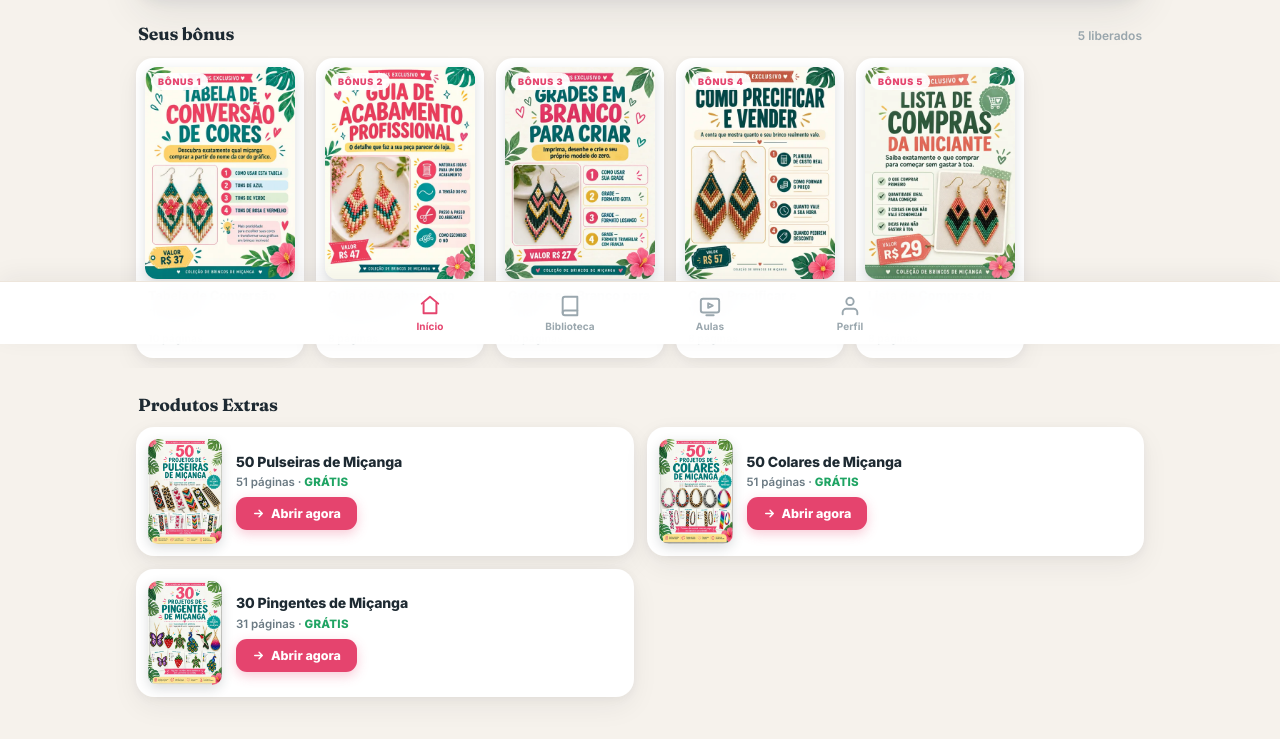
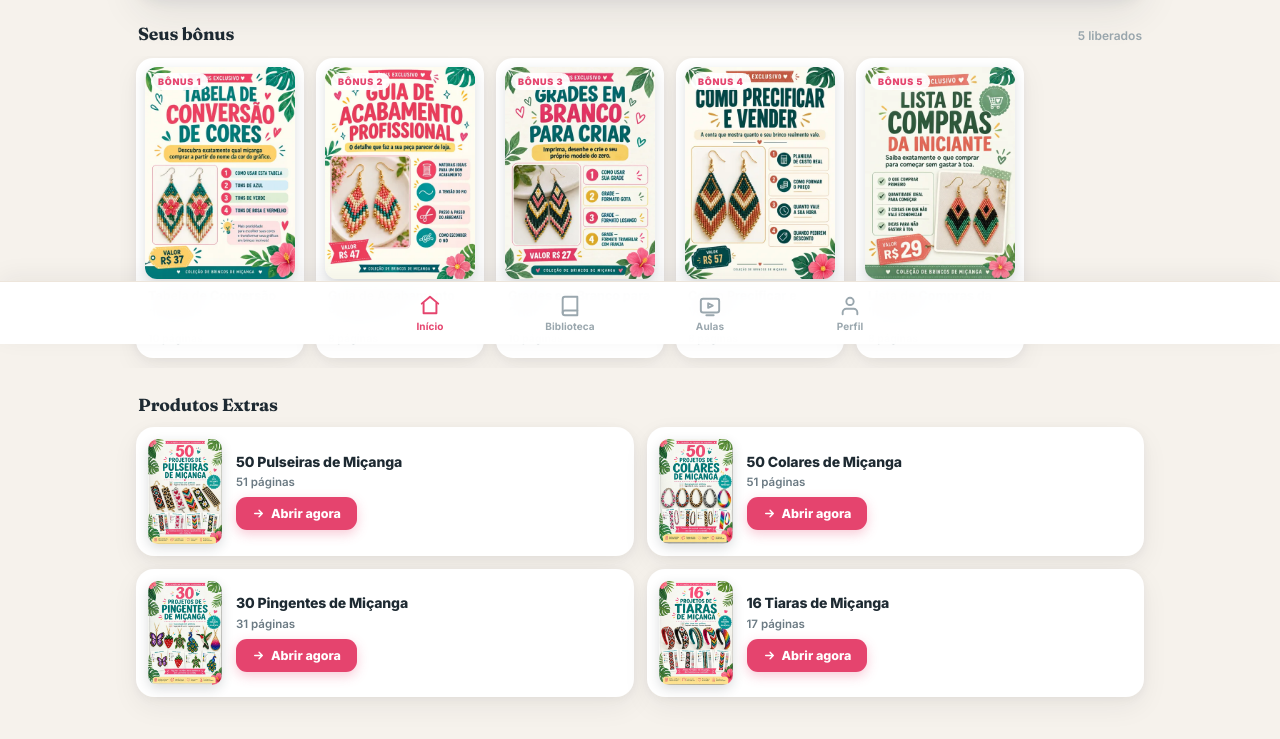
Before and after one commit to heitorcarfran2004/clubedajuh, a plain HTML site: page app.html in a window 1280 px wide. Shown: the part 456-1195 px from the top of the page. Drawn offline with Linux system fonts and the light colour scheme.

Commit message:
Acrescenta as 16 Tiaras aos Produtos Extras e tira a tag GRATIS
Sao quatro extras agora: 50 Pulseiras, 50 Colares, 30 Pingentes e 16 Tiaras,
todos com `liberado: true` e abrindo direto no leitor.

Os cards deixam de mostrar preco enquanto o produto esta liberado: nem GRATIS,
nem valor riscado, so o numero de paginas. Quando `liberado` virar false, o
valor e o botao de checkout voltam sozinhos.

A miniatura dos cards cresceu 20% (62 -> 74 px) e as capas da home foram
regeradas a 520 px, senao borrariam em tela retina.

O rotulo do leitor passa a distinguir os tres casos — Bonus N, Produto extra e
Produto principal. Antes todo extra aparecia como "Produto principal".

Co-Authored-By: Claude Opus 5 <noreply@anthropic.com>

```diff
--- a/app.html
+++ b/app.html
@@ -200,9 +200,6 @@ a{text-decoration:none; color:inherit}
 .selo-cadeado svg{width:32px; height:32px}
 .modulo-travado h3{font-family:var(--serif); font-weight:700; font-size:18px; line-height:1.25}
 .modulo-travado p{font-size:13px; line-height:1.55; color:var(--cinza); margin:9px auto 0; max-width:300px}
-
-/* GRÁTIS no lugar do preço enquanto o produto está liberado */
-.gratis{color:var(--verde); font-weight:800; letter-spacing:.02em}
 
 /* ── perfil ── */
 .cartao-perfil{
@@ -687,15 +684,16 @@ function montarTudo() {
   }).join('');
 
   // ── produtos extras: miniatura à esquerda; nome, páginas e botão empilhados à direita.
-  //    liberado = abre no leitor e mostra GRÁTIS; senão vai para o checkout com o preço ──
+  //    liberado = abre no leitor e nao mostra preco; senao vai para o checkout com o valor ──
   var ofertas = CATALOGO.ofertas.map(function (o) {
     var livre = o.liberado;
     return '<a class="linha toque" href="' + (livre ? '#/ler/' + o.slug : o.checkout) + '">' +
       '<div class="mini"><img src="' + o.capa + '" alt="" loading="lazy" width="74" height="105"></div>' +
       '<div class="dados">' +
         '<h4>' + o.titulo + '</h4>' +
-        '<p class="meta">' + o.paginas + ' páginas · ' +
-          (livre ? '<b class="gratis">GRÁTIS</b>' : '<s>' + o.de + '</s>') + '</p>' +
+        // liberado nao mostra preco nenhum: nem GRATIS, nem valor riscado
+        '<p class="meta">' + o.paginas + ' páginas' +
+          (livre ? '' : ' · <s>' + o.de + '</s>') + '</p>' +
         (livre
           ? '<span class="botao-linha">' + SETA + 'Abrir agora</span>'
           : '<span class="botao-linha">' + SACOLA + 'Adquirir por ' + o.por + '</span>') +
@@ -763,9 +761,12 @@ function abrirLeitor(slug, pag) {
   L.animando = false;
 
   document.getElementById('leitor-titulo').textContent = livro.titulo;
+  // o rotulo diz de onde o material vem: bonus, extra ou o produto principal
   var iBonus = CATALOGO.bonus.indexOf(livro);
+  var eExtra = CATALOGO.ofertas.indexOf(livro) >= 0;
   document.getElementById('leitor-tipo').textContent =
-    (iBonus >= 0 ? 'Bônus ' + (iBonus + 1) : 'Produto principal') + ' · ' + livro.paginas + ' páginas';
+    (iBonus >= 0 ? 'Bônus ' + (iBonus + 1) : eExtra ? 'Produto extra' : 'Produto principal') +
+    ' · ' + livro.paginas + ' páginas';
   document.title = livro.titulo;
   document.getElementById('texto-baixar').textContent =
     'Baixe as ' + livro.paginas + ' páginas em PDF para imprimir os gráficos e consultar ' +
--- a/catalogo.js
+++ b/catalogo.js
@@ -62,6 +62,11 @@ const CATALOGO = {
       paginas: 31, de: 'R$ 27', por: 'R$ 12,90', liberado: true,
       capa: 'assets/capas/pingentes.webp',
       pdf: 'arquivos/30 Pingentes de Micanga.pdf', checkout: 'TROCAR-CHECKOUT-PINGENTES' },
+    { slug: 'tiaras', titulo: '16 Tiaras de Miçanga',
+      sub: 'Arcos forrados de miçanga, do folclórico ao colorido.',
+      paginas: 17, de: 'R$ 27', por: 'R$ 12,90', liberado: true,
+      capa: 'assets/capas/tiaras.webp',
+      pdf: 'arquivos/16 Tiaras de Micanga.pdf', checkout: 'TROCAR-CHECKOUT-TIARAS' },
   ],
 
   // A aba Aulas: o MÓDULO INTEIRO está bloqueado, e a tela mostra só um cadeado e o
```
Also changed, not shown: assets/capas/tiaras.webp (added), assets/livros/tiaras/pag-001.webp (added), assets/livros/tiaras/pag-002.webp (added), assets/livros/tiaras/pag-003.webp (added), assets/livros/tiaras/pag-004.webp (added), assets/livros/tiaras/pag-005.webp (added), assets/livros/tiaras/pag-006.webp (added), assets/livros/tiaras/pag-007.webp (added), assets/livros/tiaras/pag-008.webp (added), assets/livros/tiaras/pag-009.webp (added), assets/livros/tiaras/pag-010.webp (added), assets/livros/tiaras/pag-011.webp (added), assets/livros/tiaras/pag-012.webp (added), assets/livros/tiaras/pag-013.webp (added), 4 more files.
